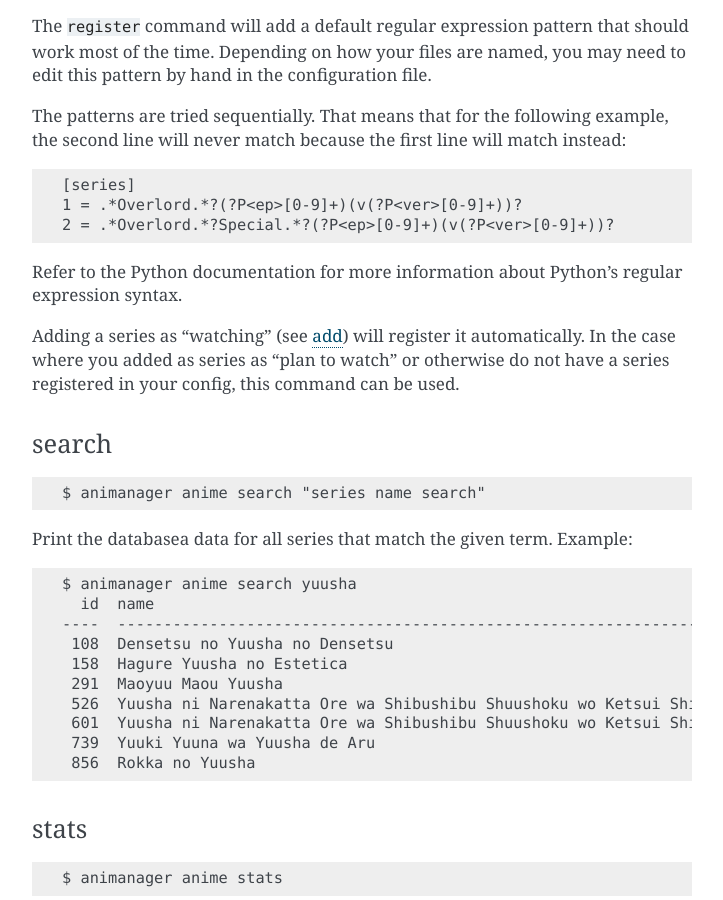
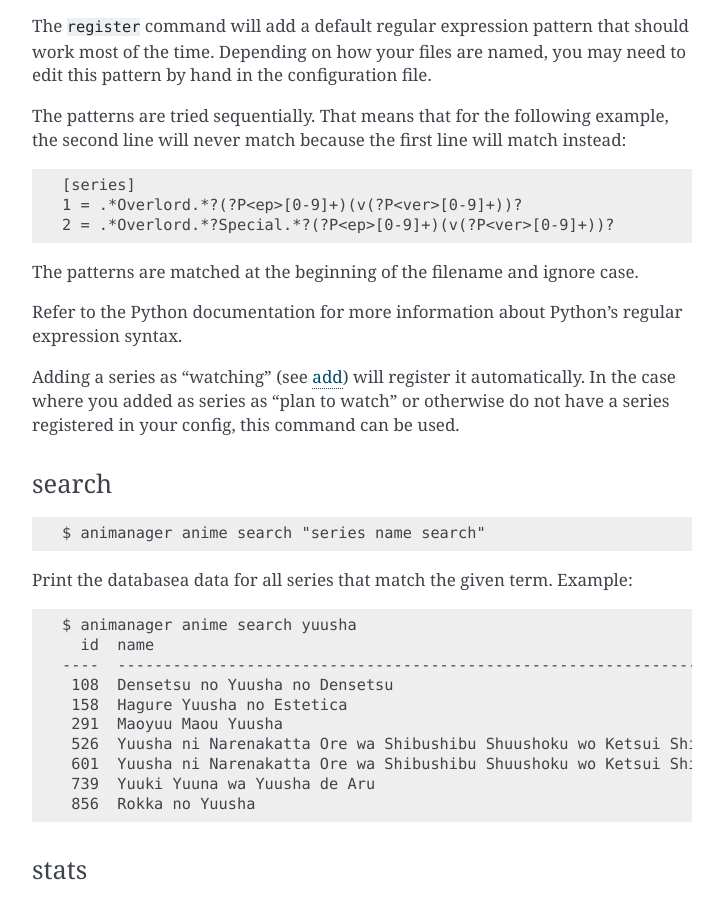
Before and after one commit to darkfeline/animanager, a Sphinx documentation site: the page built from doc/commands.rst, in a window 1280 px wide and 900 px high, scrolled down 2502 px. Shown: the whole window, without its empty margins (388-1111 px from the left). Built offline with Sphinx 7.4.7, drawn with Linux system fonts in a browser that asks for light colours; pages that are not in the unit, such as notebooks, are missing from menus.

Commit message:
Document pattern matching

```diff
--- a/doc/commands.rst
+++ b/doc/commands.rst
@@ -132,6 +132,8 @@ the second line will never match because the first line will match instead::
   [series]
   1 = .*Overlord.*?(?P<ep>[0-9]+)(v(?P<ver>[0-9]+))?
   2 = .*Overlord.*?Special.*?(?P<ep>[0-9]+)(v(?P<ver>[0-9]+))?
+
+The patterns are matched at the beginning of the filename and ignore case.
 
 Refer to the Python documentation for more information about Python's regular
 expression syntax.
```
